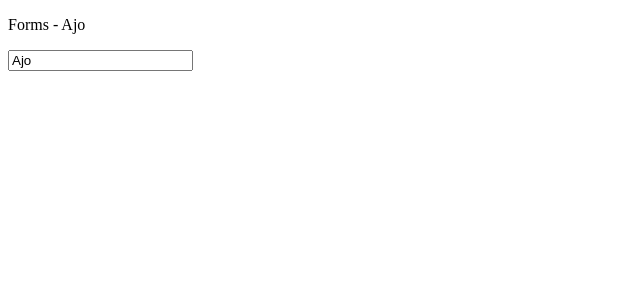
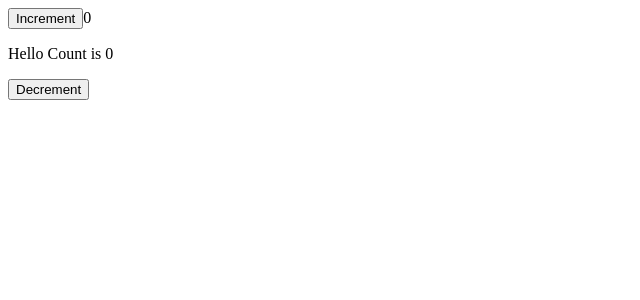
Before and after one commit to ajomadlabs/crio, a React (Create React App) app: page / in a window 1280 px wide. Shown: the top 300 px of the page, without its empty margins (0-640 px from the left). Built offline with nearby package versions, Linux system fonts and the light colour scheme.

Commit message:
fix: react functional components and hooks

```diff
--- a/src/App.js
+++ b/src/App.js
@@ -1,8 +1,10 @@
 import React from 'react';
+import ApiFetch from './BatchTwo/SessionFour/RCOne';
+import CounterFunctionalComponent from './BatchTwo/SessionFour/RCTwo';
 
 class App extends React.Component {
   render() {
-    return <div></div>;
+    return <CounterFunctionalComponent />;
   }
 }
 
--- /dev/null
+++ b/src/BatchTwo/SessionFour/RCOne.jsx
@@ -0,0 +1,37 @@
+import React from 'react';
+
+class ApiFetch extends React.Component {
+  constructor(props) {
+    super(props);
+    this.state = {
+      posts: [],
+    };
+  }
+  handleFetchPosts = async () => {
+    const response = await fetch('https://jsonplaceholder.typicode.com/posts');
+    const data = await response.json();
+    console.log('Response::', response, 'Data::', data);
+    this.setState({ posts: data });
+  };
+  componentDidMount() {
+    console.log('Hello I am Component Did Mount');
+    this.handleFetchPosts();
+  }
+  render() {
+    console.log('My Posts::', this.state.posts);
+    return (
+      <div>
+        {this.state.posts.map((post) => {
+          return (
+            <div key={`post_${post.id}`}>
+              <p>{post.title}</p>
+              <p>{post.body}</p>
+            </div>
+          );
+        })}
+      </div>
+    );
+  }
+}
+
+export default ApiFetch;
--- /dev/null
+++ b/src/BatchTwo/SessionFour/RCTwo.jsx
@@ -0,0 +1,20 @@
+import { useState } from 'react';
+const CounterFunctionalComponent = () => {
+  const [count, setCount] = useState(0);
+  const handleIncrement = () => {
+    setCount((prevCountValue) => prevCountValue + 1);
+  };
+  const handleDecrement = () => {
+    setCount((prevCountValue) => prevCountValue - 1);
+  };
+  return (
+    <div>
+      <button onClick={handleIncrement}>Increment</button>
+      <span>{count}</span>
+      {count === 0 && <p>Hello Count is 0</p>}
+      <button onClick={handleDecrement}>Decrement</button>
+    </div>
+  );
+};
+
+export default CounterFunctionalComponent;
--- a/src/index.js
+++ b/src/index.js
@@ -1,15 +1,14 @@
 import React from 'react';
 import ReactDOM from 'react-dom/client';
-import CounterComponent from './SessionTwo/CounterOne';
+import App from './App';
 
 const root = ReactDOM.createRoot(document.getElementById('root'));
 root.render(
   // <React.StrictMode>
   // <Provider store={store}>
-  //   <App />
+  <App />
   // </Provider>
   // </React.StrictMode>
-  <CounterComponent />
 );
 
 // If you want to start measuring performance in your app, pass a function
```
Also changed, not shown: src/BatchTwo/SessionFour/RCThree.jsx (added), src/BatchTwo/SessionFour/README.md (added).
